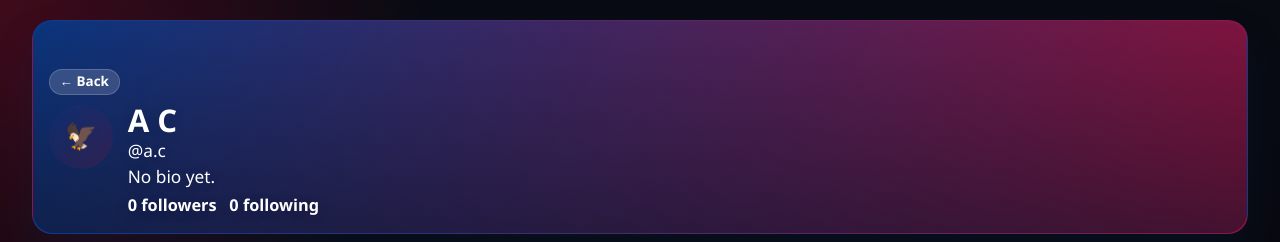
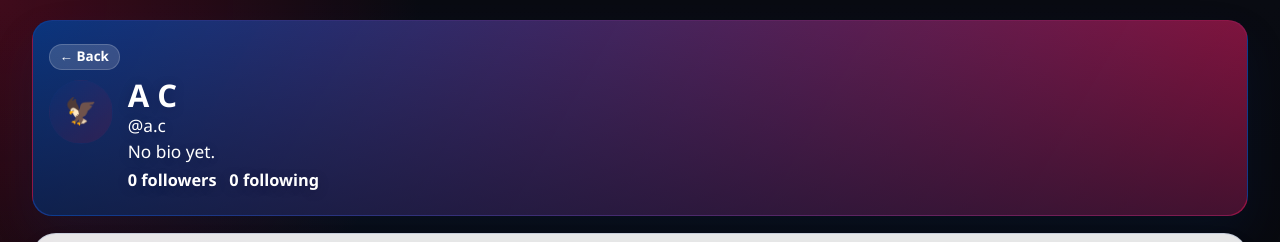
Before and after one commit to OGPancakes/MEDIA, a Flask app: a page that uses app/templates/base.html in a window 1280 px wide. Shown: the top 242 px of the page. Run offline with Flask 3, Linux system fonts and the light colour scheme; data comes from the database, SQL or seed files in the repository; data that the repository does not hold is empty.

Commit message:
Tighten desktop profile hero spacing

```diff
--- a/app/static/css/styles.css
+++ b/app/static/css/styles.css
@@ -1720,7 +1720,7 @@ body.native-compose-enabled .home-flow .composer {
 .profile-banner {
     position: relative;
     display: flex;
-    align-items: flex-end;
+    align-items: center;
     color: var(--white);
     height: auto;
     min-height: 188px;
@@ -3541,8 +3541,8 @@ body.dark-mode .site-footer a {
     }
 
     .profile-banner {
-        min-height: 214px;
-        padding: 0.95rem 1rem 1.12rem;
+        min-height: 196px;
+        padding: 0.78rem 1rem 0.9rem;
     }
 
     .profile-actions-card {
```
